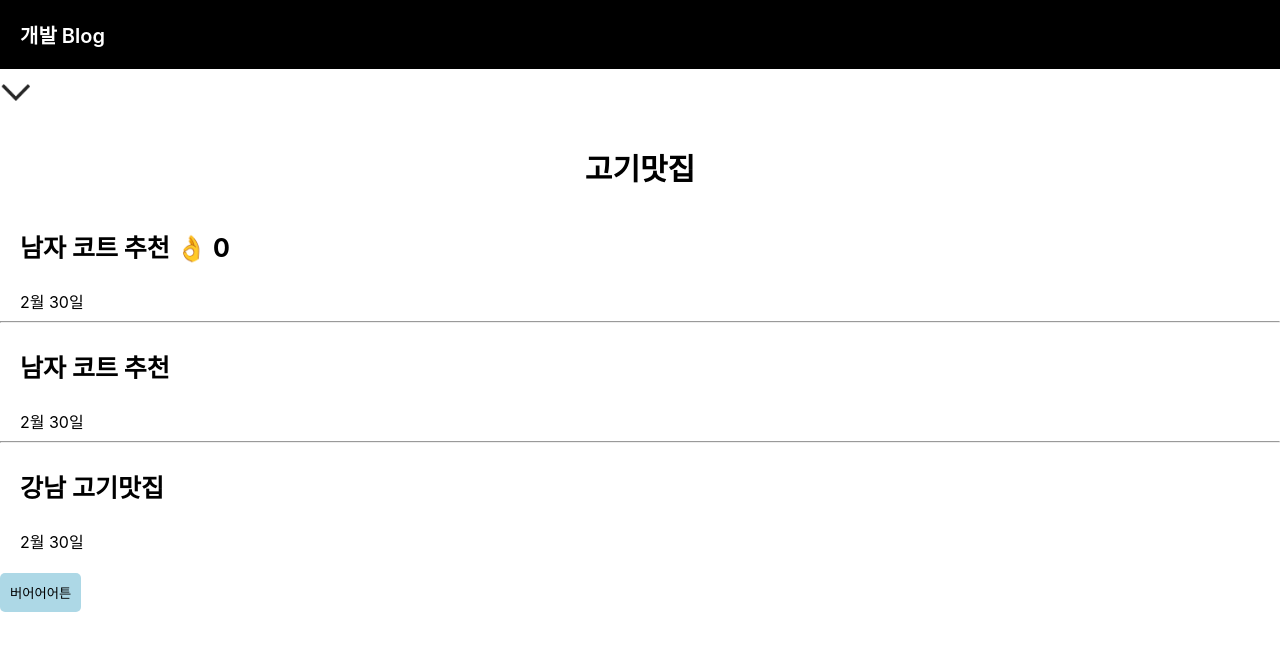
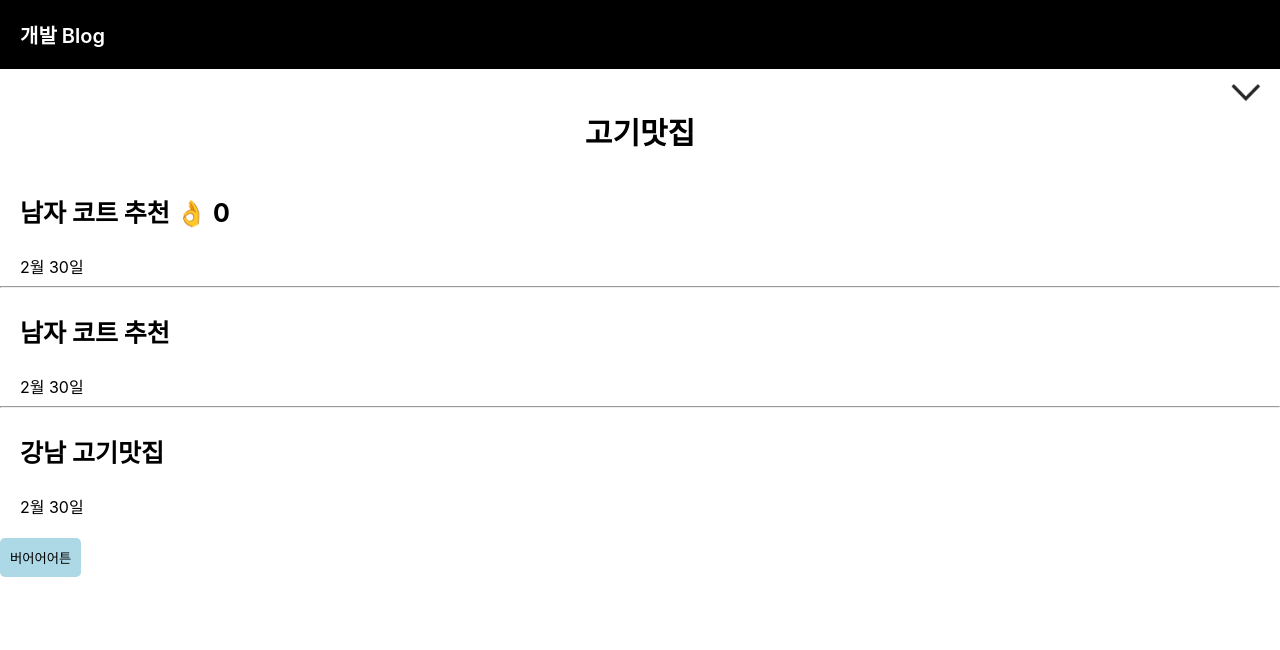
Before and after one commit to GyuHyunA/react_diary, a React (Create React App) app: page /profiles in a window 1280 px wide. Shown: the top 650 px of the page. Built offline with nearby package versions, Linux system fonts and the light colour scheme.

Commit message:
useState_try2

```diff
--- a/src/usestatecomponent/useapp.js
+++ b/src/usestatecomponent/useapp.js
@@ -59,10 +59,24 @@ h4{
     width: 30px;
     margin-right: 10px;
     margin-top: 15px;
+    position: absolute;
+    right: 10px;
 }
 
-.rotate{
+.rotatea{
+    transition: all 1s;
     transform: rotate(180deg);
+}
+
+.rotateb{
+    transition: all 1s;
+    transform: rotate(0deg);
+
+}
+
+.slider{
+    transition: all 1s;
+    opacity: 1;
 }
 
 `;
@@ -90,6 +104,19 @@ function Useapp() {
         console.log('변경')
     }
 
+    const isSlideMenu = () => {
+        setHooka(!hooka);
+        if(hooka == true){
+            console.log('aaa');
+
+        }
+
+    }
+
+
+
+    let imgb = "https://turtlehip.com/upload/product/42_1617967034_2.jpg";
+    const prearray = new Array(12).fill(imgb);
 
     return (
         <Globaldiv>
@@ -97,7 +124,8 @@ function Useapp() {
                 <div>개발 Blog</div>
             </div>
             <div>
-                <img src={imga} className={`hook ${hooka ? 'rotate' : ''}`} onClick={() => setHooka(!hooka)} />
+                <img src={imga} className={`hook ${hooka ? 'rotatea' : 'rotateb' }`} onClick={isSlideMenu} />
+                {/* () => setHooka(!hooka) */}
             </div>
             <h4>{post}</h4>
             <div className="text-box">
@@ -106,7 +134,8 @@ function Useapp() {
             </div>
             <hr/>
             {hooka ||
-            <div>
+
+            <div className="slider">
                 <div className="text-box">
                     <p>{a[0]}</p>
                     <span>2월 30일</span>
@@ -121,7 +150,13 @@ function Useapp() {
                     <button onClick={changeCoat} className="btn"> 버어어어튼 </button>
                 </div>
             </div>
-             }
+            }
+
+            {/* <div>
+                {prearray.map((v,i) => <img key={i} src={v}/>)}
+            </div> */}
+
+
         </Globaldiv>
     );
 }
```
Also changed, not shown: 2 other files (tests, documents, lock files or other folders).
